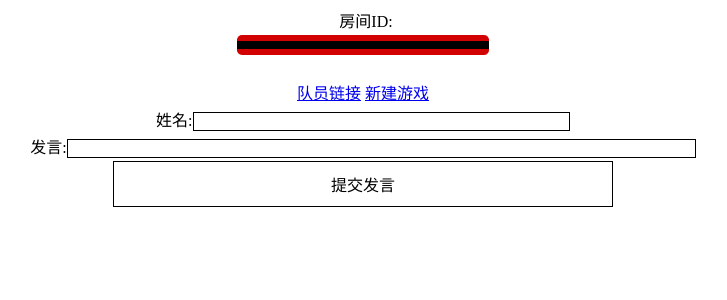
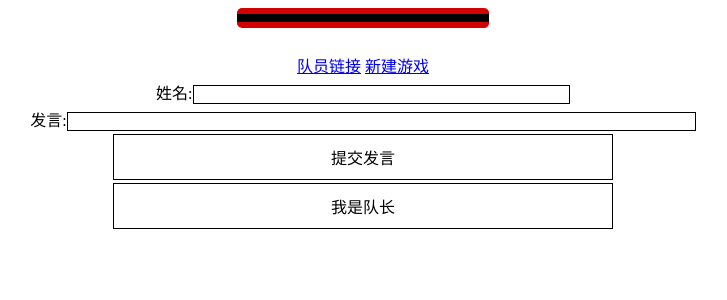
Before and after one commit to thy09/codenames, a Flask app: template templates/codenames.html in a window 1280 px wide. Shown: the top 300 px of the page, without its empty margins (277-1004 px from the left). Run offline with Flask 2, Linux system fonts and the light colour scheme; the template is opened without the code that fills it, so the values that code supplies are empty; parts of the project's set-up code (start-up, migrations or seed data) failed here and were passed over.

Commit message:
current version

```diff
--- a/run.py
+++ b/run.py
@@ -13,11 +13,15 @@ def captain():
     game = games.get(request.args.get("id"))
     if game == None:
         idx = initial_game(request.args.get("start"))
-        return redirect(url_for(".captain",id=idx))
+        return redirect(url_for(".member",id=idx))
     return render_template("codenames.html")
 
 @app.route("/member")
 def member():
+    game = games.get(request.args.get("id"))
+    if game == None:
+        idx = initial_game(request.args.get("start"))
+        return redirect(url_for(".member",id=idx))
     return render_template("codenames.html")
 
 @app.route("/status")
--- a/templates/codenames.html
+++ b/templates/codenames.html
@@ -1,11 +1,12 @@
 <html>
 <head>
 <meta charset="utf-8">
-<meta name="viewport" content="width=device-width, height=device-height, initial-scale=1">
+<meta name="viewport" content="width=device-width, height=device-height, initial-scale=1, maximum-scale=1">
 <title>Codenames</title>
 <style>
 div{
     margin: 3px;
+    text-align: center;
 }
 .word{
     position: relative;
@@ -98,6 +99,10 @@ div{
 .btns{
     margin: 0% 30%;
 }
+.captain-btns{
+    margin: 0% 30%;
+    text-align: center;
+}
 .btn{
     border: 1px solid black;
     padding: 10px;
@@ -113,14 +118,15 @@ div{
 </head>
 <body>
     <div style="display:none"><img src='./static/logo.png'></img></div>
-    <div style="text-align:center;width:100%">房间ID:<span class="room"></span></div>
     <div class="words"></div>
     <div class="captain"></div>
     <div class="links"></div>
+    <div class="hint"></div>
     <div class="name">姓名:<input id="name"></input></div>
     <div class="sentence">发言:<input id="sentence"></input></div>
     <div class="btns"></div>
     <div class="discussion"></div>
+    <div class="captain-btns"></div>
 </body>
 <script src="./static/zepto.js"></script>
 <script>
@@ -179,6 +185,12 @@ var codenames = {
             console.log(res);
         }.bind(this));
     },
+    be_captain : function(){
+        if (!confirm("确定是队长？队长会看到答案哦！")){
+            return;
+        }
+        location.href = "/captain"+location.search;
+    },
     submit : function(){
         var name = $("#name").val();
         var sentence = $("#sentence").val();
@@ -202,19 +214,21 @@ var codenames = {
 $(document).ready(function(){
     $.get("/status"+location.search,"",function(res){
         codenames.load_game(res.game);
+        codenames.update();
         setInterval(codenames.update.bind(codenames),1200);
-        $(".room").text(location.search.substring(location.search.indexOf("=")+1));
         console.log(document.body.clientWidth);
         $(".word").css("font-size",document.body.clientWidth/30);
         if (location.href.indexOf("captain")==-1){
+            $(".hint").text("分享此页面给朋友们即可开始玩耍！")
             return;
         }
+        $(".hint").text("队友猜测时，点击相应代号即可让大家看到该代号的阵营！")
         $(".word").each(function(idx,elm){
             $(elm).click(function(){
                 $(elm).addClass("open");
                 codenames.game.opened[idx] = 1;
                 var url = "/open"+location.search+"&idx="+idx;
-                $.post(url,"",codenames.update);
+                $.post(url,"",codenames.update.bind(codenames));
             });
         })
     });
@@ -222,6 +236,7 @@ $(document).ready(function(){
     $(".btns").append($("<div class='btn' onclick='codenames.submit()'>提交发言</div>"));
     $(".links").append($("<a href="+ url + ">队员链接</a><span>    </span>"));
     $(".links").append($("<a id = 'new_game' href='/captain'>新建游戏</a>"));
+    $(".captain-btns").append($("<div class='btn' onclick='codenames.be_captain()'>我是队长</div>"));
 });
 </script>
 </html>
```
